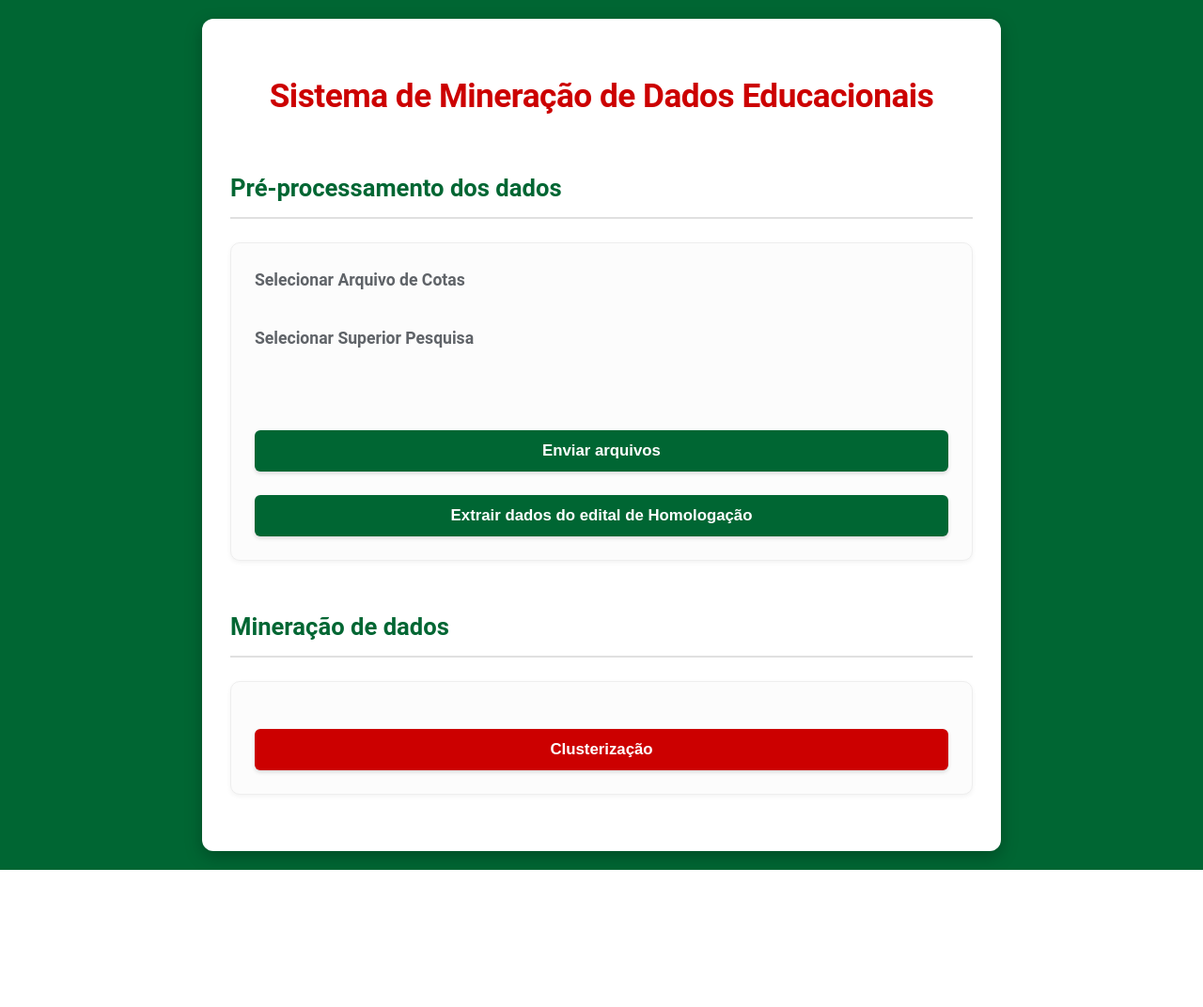
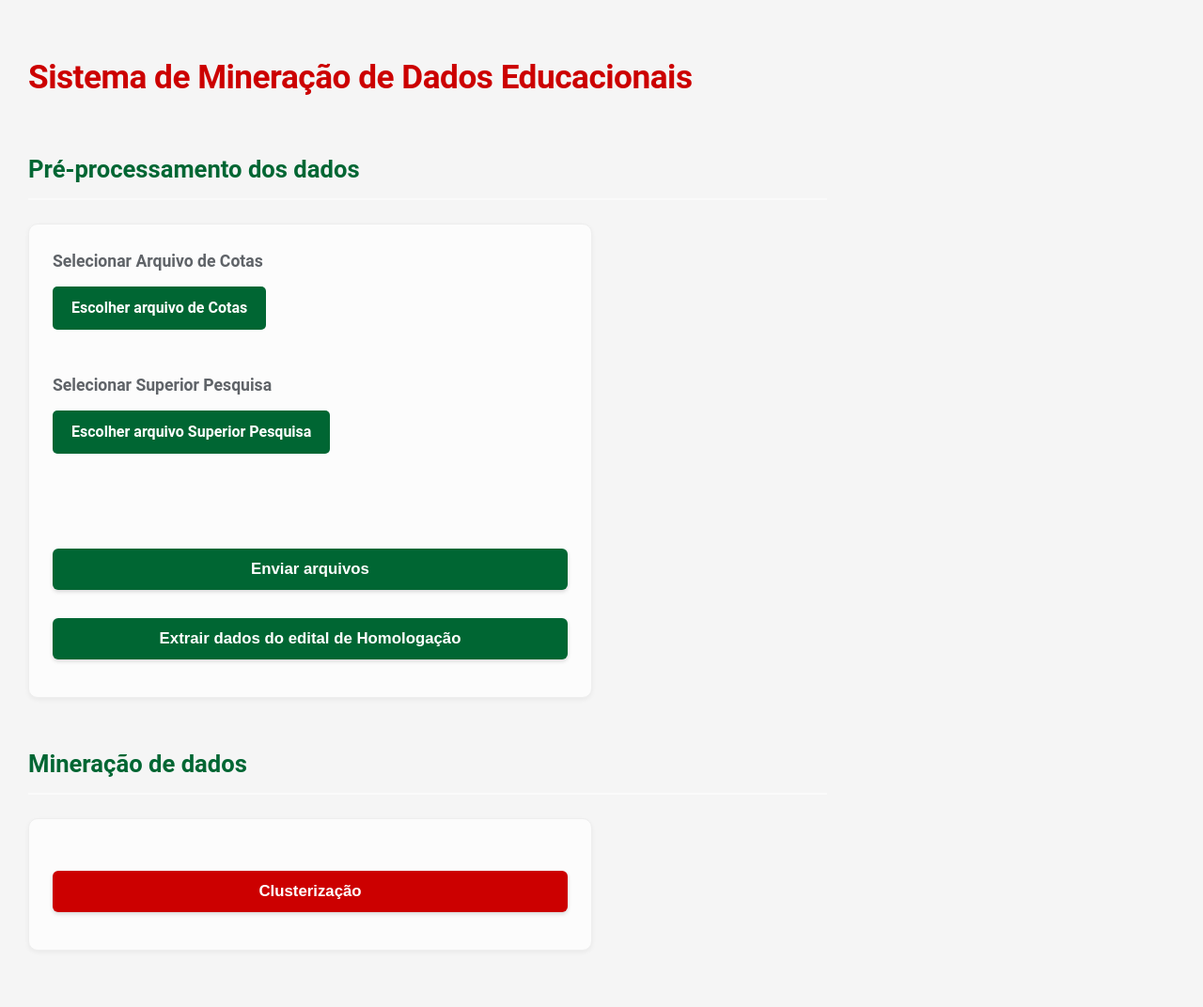
Before and after one commit to Antonioabriel/Projeto-MD, a Django app: page /polls/ in a window 1280 px wide. Shown: the whole page at 94% size. Before the commit the page ends 926 px from the top, so only its background shows below. Run offline with Django 5.2, Linux system fonts and the light colour scheme.

Commit message:
consertando fixeiros

```diff
--- a/mysite/polls/templates/polls/index.html
+++ b/mysite/polls/templates/polls/index.html
@@ -12,13 +12,21 @@
         <form method="post" enctype="multipart/form-data">
             {% csrf_token %}
 
-            <label for="id_cota" class="custom-label">Selecionar Arquivo de Cotas</label>
-            <input type="file" id="id_cota" name="cota" class="inputfile">
+            <div class="form-group">
+
+                <label for="id_cota" class="custom-label">Selecionar Arquivo de Cotas</label>
+                <input type="file" id="id_cota" name="cota" class="inputfile">
+                <label for="id_cota" class="file-upload-button">Escolher arquivo de Cotas</label>
+            </div>
 
             <br>
 
-            <label for="id_superior_pesquisa" class="custom-label">Selecionar Superior Pesquisa</label>
-            <input type="file" id="id_superior_pesquisa" name="superior_pesquisa" class="inputfile">
+            <div class="form-group">
+
+                <label for="id_superior_pesquisa" class="custom-label">Selecionar Superior Pesquisa</label>
+                <input type="file" id="id_superior_pesquisa" name="superior_pesquisa" class="inputfile">
+                <label for="id_superior_pesquisa" class="file-upload-button">Escolher arquivo Superior Pesquisa</label>
+            </div>
 
             <br><br>
             <button type="submit">Enviar arquivos</button>
--- a/mysite/polls/templates/polls/style.css
+++ b/mysite/polls/templates/polls/style.css
@@ -6,41 +6,37 @@ html {
     box-sizing: inherit;
 }
 
-/* Cores do IFF:
-   Verde Principal: #006633
-   Vermelho: #CC0000
-   Branco: #FFFFFF
-   Cinza Claro: #f8f9fa (para formulários e outros elementos de destaque)
-*/
 
-/* Body e Tipografia - AGORA COM O FUNDO VERDE DO IFF */
+/* Body e Tipografia - FUNDO VERDE E CONTEÚDO ALINHADO À ESQUERDA */
 body {
     font-family: 'Roboto', 'Helvetica Neue', Arial, sans-serif;
     margin: 0;
-    padding: 20px;
-    background-color: #006633; /* FUNDO DO SITE TODO É O VERDE DO IFF */
-    color: #FFFFFF; /* COR DO TEXTO PADRÃO DO SITE É BRANCA */
+    padding: 30px; /* Mantém o espaçamento nas bordas */
+    background-color: #F5F5F5; /* Fundo do site todo é o verde do IFF */
+    color: #FFFFFF; /* Cor do texto padrão do site é branca */
     line-height: 1.6;
-    display: flex;
-    justify-content: center;
-    align-items: flex-start;
+    display: block; /* Garante que não há flexbox centralizando */
     min-height: 100vh;
+    /* justify-content e align-items removidos, pois display é block */
 }
 
+/* O .container é para limitar a largura, mas não centralizar */
 .container {
     width: 100%;
-    max-width: 850px;
-    background-color: #ffffff; /* Fundo do container principal é branco para o conteúdo se destacar */
-    padding: 30px;
-    border-radius: 12px;
-    box-shadow: 0 6px 18px rgba(0, 0, 0, 0.25); /* Sombra mais forte para o container branco */
-    color: #3c4043; /* Cor do texto dentro do container é cinza escuro para contraste no branco */
+    max-width: 850px; /* Limite de largura para o conteúdo principal */
+    background-color: transparent; /* Fundo transparente */
+    padding: 0; /* Removido padding extra */
+    border-radius: 0; /* Removido border-radius */
+    box-shadow: none; /* Removido box-shadow */
+    color: #FFFFFF; /* Garante que o texto dentro dele seja branco */
+    margin: 0; /* ESSENCIAL: Garante que não há margem automática para centralizar */
+    /* Removido margin-right: auto; se estava presente */
 }
 
 /* Títulos */
 h1 {
-    color: #CC0000; /* Mantém o vermelho do IFF para o título principal */
-    text-align: center;
+    color: #CC0000;
+    text-align: left; /* ALINHADO À ESQUERDA */
     margin-bottom: 40px;
     font-size: 2.2rem;
     letter-spacing: -0.5px;
@@ -48,8 +44,8 @@ h1 {
 }
 
 h2 {
-    color: #006633; /* Mudar para o verde principal para se destacar no fundo branco do container */
-    border-bottom: 2px solid #e0e0e0; /* Borda cinza clara para contraste no branco */
+    color: #006633; /* Mantém branco para visibilidade no fundo verde */
+    border-bottom: 2px solid rgba(255, 255, 255, 0.5); /* Borda branca transparente */
     padding-bottom: 10px;
     margin-top: 50px;
     margin-bottom: 25px;
@@ -65,6 +61,9 @@ form {
     border: 1px solid #eee;
     box-shadow: 0 2px 5px rgba(0, 0, 0, 0.05);
     margin-bottom: 30px;
+    max-width: 600px; /* Limita a largura dos formulários */
+    margin-left: 0; /* ESSENCIAL: Garante alinhamento à esquerda */
+    margin-right: 0; /* ESSENCIAL: Garante que não há margem automática para centralizar */
 }
 
 /* Estilo para o wrapper do grupo de formulário (label + input + button) */
@@ -93,12 +92,12 @@ form {
     z-index: -1;
 }
 
-/* Estiliza o label associado ao input de arquivo para parecer um botão */
+/* Estilização do botão "Escolher Ficheiro" */
 .file-upload-button {
     font-size: 1rem;
     font-weight: 600;
-    color: #fff;
-    background-color: #6c757d; /* Mantido neutro, mas ainda combina */
+    color: #FFFFFF;
+    background-color: #006633; /* Verde do IFF */
     display: inline-block;
     width: fit-content;
     max-width: 100%;
@@ -139,7 +138,8 @@ form button[type="submit"] {
     background-color: #006633; /* Verde do IFF */
     display: block;
     width: 100%;
-    margin-top: 25px;
+    margin-top: 30px;
+    margin-bottom: 15px;
 }
 
 form button[type="submit"]:hover {
```
Also changed, not shown: other parts of mysite/polls/templates/polls/style.css (+20 -15 lines).
